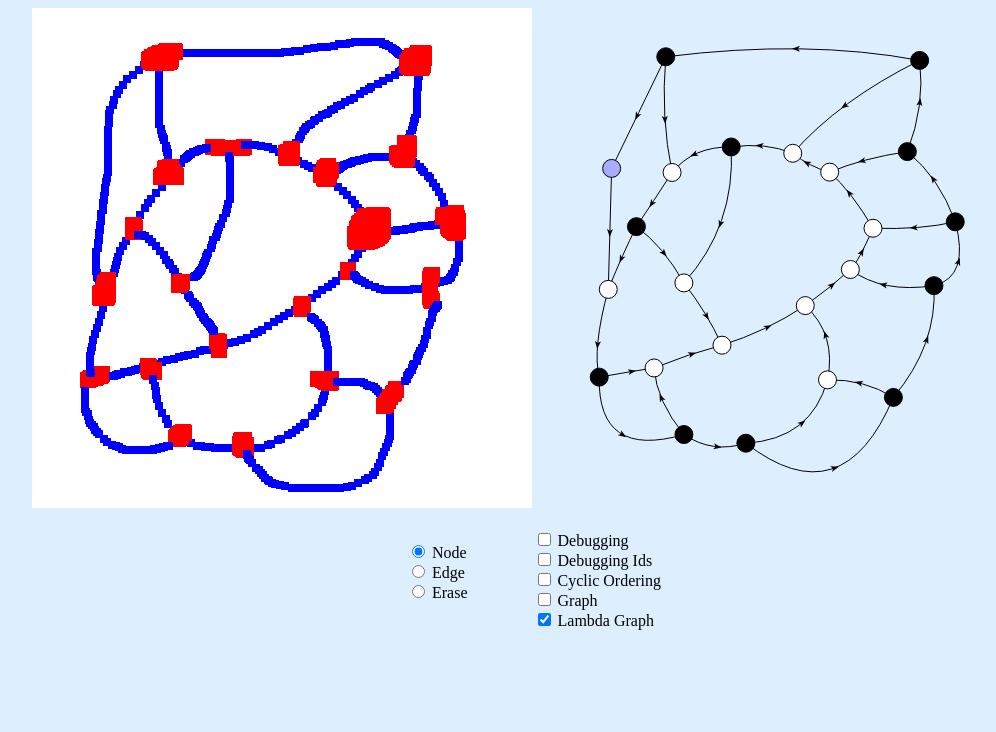
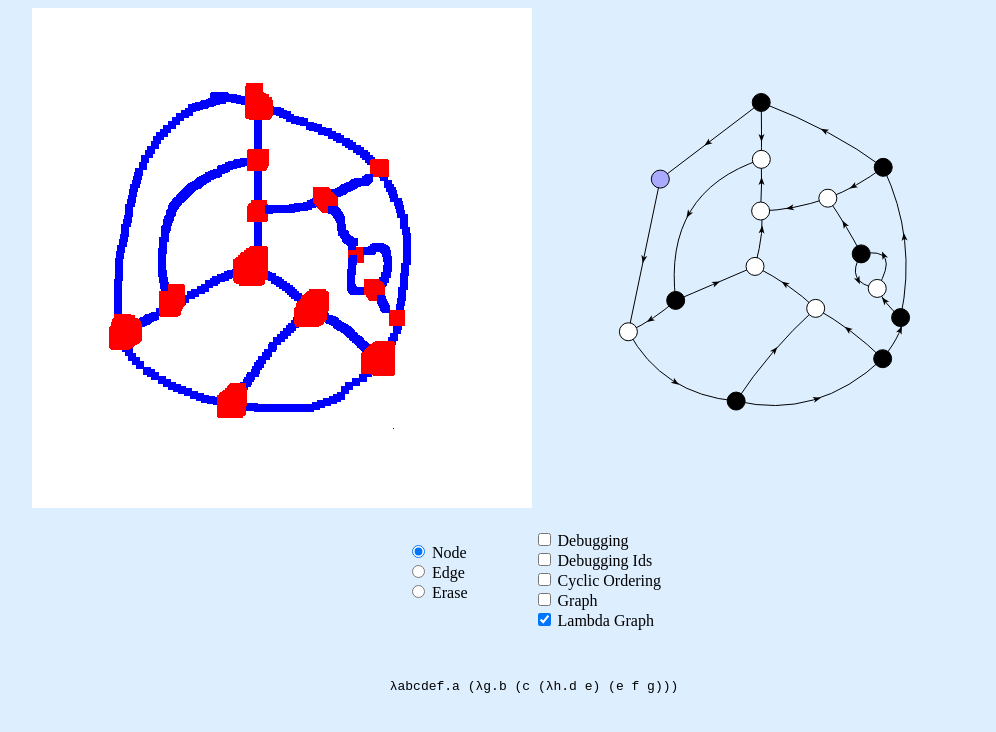
Before and after one commit to jcreedcmu/lambda-map-drawer, a website built with webpack: page public/index.html in a window 1280 px wide. Shown: the whole page, without its empty margins (106-1102 px from the left). Built offline with nearby package versions, Linux system fonts and the light colour scheme.

Commit message:
Trying to stringify into lambdas, but buggy.
I'm getting variable naming wrong somehow.

```diff
--- a/public/index.html
+++ b/public/index.html
@@ -55,6 +55,8 @@
 			 </td>
 		  </tr>
 		</table>
+		<br>
+		<pre id="lambda"></pre>
 	 </center>
 	 <script src="/js/bundle.js"></script>
   </body>
--- a/src/graph.ts
+++ b/src/graph.ts
@@ -120,10 +120,10 @@ export function findLambdaGraph(g: RootedGraphData): LambdaGraphData {
     edges[edge.i] = { ...g.edges[edge.i], tgt: edge.which };
   }
 
-  function process(vid: string, incoming: EdgeSpec) {
-    if (limit-- <= 0) return;
+  function process(vid: string, incoming: EdgeSpec): Exp {
+    if (limit-- <= 0) return { t: 'var' };
     if (vertices[vid] != undefined)
-      return; // already visited this vertex
+      return { t: 'var' }; // already visited this vertex
     const vedges = g.vertices[vid].edges;
     // find incoming edge
     const iix = vedges.findIndex(es => es.i == incoming.i);
@@ -141,26 +141,27 @@ export function findLambdaGraph(g: RootedGraphData): LambdaGraphData {
     // If we can get to the vertex across right edge *anyway*, that
     // means there's a cycle, and we should be a lambda.
     if (connected(vid, across(g, rightEdge)))
-      processAsLam(vid, leftEdge, rightEdge);
+      return processAsLam(vid, leftEdge, rightEdge);
     else
-      processAsApp(vid, leftEdge, rightEdge);
+      return processAsApp(vid, leftEdge, rightEdge);
   }
 
-  function processAsLam(vid: string, leftEdge: EdgeSpec, rightEdge: EdgeSpec) {
+  function processAsLam(vid: string, leftEdge: EdgeSpec, rightEdge: EdgeSpec): Exp {
     const vert = g.vertices[vid];
     vertices[vid] = { ...vert, t: 'lam' };
     awayFromMe(leftEdge);
 
-    process(across(g, rightEdge), rightEdge);
+    return { t: 'lam', b: process(across(g, rightEdge), rightEdge) };
   }
 
-  function processAsApp(vid: string, leftEdge: EdgeSpec, rightEdge: EdgeSpec) {
+  function processAsApp(vid: string, leftEdge: EdgeSpec, rightEdge: EdgeSpec): Exp {
     const vert = g.vertices[vid];
     vertices[vid] = { ...vert, t: 'app' };
     towardMe(leftEdge);
 
-    process(across(g, leftEdge), leftEdge);
-    process(across(g, rightEdge), rightEdge);
+    const cl = process(across(g, leftEdge), leftEdge);
+    const cr = process(across(g, rightEdge), rightEdge);
+    return { t: 'app', f: cr, arg: cl };
   }
 
 
@@ -172,7 +173,7 @@ export function findLambdaGraph(g: RootedGraphData): LambdaGraphData {
   const leftEdge = vert.edges[0];
   const rightEdge = vert.edges[1];
   towardMe(rightEdge);
-  processAsLam(vid, leftEdge, rightEdge);
+  const exp = processAsLam(vid, leftEdge, rightEdge);
 
-  return { vertices, edges, root: g.root };
+  return { vertices, edges, root: g.root, exp };
 }
--- a/src/index.ts
+++ b/src/index.ts
@@ -167,6 +167,36 @@ function drawArrowHead(d: CanvasRenderingContext2D, m: Point, va: Point, vb: Poi
   d.restore();
 }
 
+type From = 'lam' | 'appl' | 'appr' | 'top';
+type StringifyRes = { s: string, vars: number, counter: number };
+
+function stringifyLam(counter: number, G: string[], e: Exp, frm: From): StringifyRes {
+  switch (e.t) {
+    case 'lam': {
+      const v = String.fromCharCode(counter + 97);
+      const bind = frm == 'lam' ? '' : '\u03bb';
+      const res = stringifyLam(counter + 1, G.concat([v]), e.b, 'lam');
+      const rv = bind + v + res.s;
+      return {
+        s: (frm == 'lam' || frm == 'top') ? rv : '(' + rv + ')',
+        vars: res.vars - 1,
+        counter: res.counter,
+      };
+    }
+    case 'app': {
+      const pref = frm == 'lam' ? '.' : '';
+      const res1 = stringifyLam(counter, G, e.f, 'appl');
+      const res2 = stringifyLam(res1.counter, G.slice(res1.vars), e.arg, 'appr');
+      const rv = (pref + res1.s + ' ' + res2.s);
+      return {
+        s: frm == 'appr' ? '(' + rv + ')' : rv,
+        vars: res1.vars + res2.vars,
+        counter: res2.counter
+      };
+    }
+    case 'var': return { s: G[0], vars: 1, counter };
+  }
+}
 function renderLambdaGraph(g: LambdaGraphData, c: Canvas) {
   const { d } = c
   g.edges.forEach((e) => {
@@ -198,6 +228,7 @@ function renderLambdaGraph(g: LambdaGraphData, c: Canvas) {
     d.fill();
     d.stroke();
   }
+  document.getElementById('lambda')!.innerText = stringifyLam(0, [], g.exp, 'top').s;
 }
 
 function enabled(id: string): boolean {
@@ -231,9 +262,10 @@ function go() {
     if (enabled('renderLambda')) {
       try {
         const lg = findLambdaGraph(rg);
-        renderLambdaGraph(lg, c2);
+        const exp = renderLambdaGraph(lg, c2);
       }
       catch (e) {
+        document.getElementById('lambda')!.innerText = '';
         console.log(e);
         renderGraph(rg, c2);
       }
@@ -294,5 +326,5 @@ function go() {
 }
 
 const l = new Loader();
-l.image('/img/sample.png', 'sample');
+l.image('/img/counterexample.png', 'sample');
 l.done(go);
--- a/src/types.d.ts
+++ b/src/types.d.ts
@@ -45,8 +45,14 @@ type NodeType = 'app' | 'lam';
 type LambdaVertex = Vertex & { t: NodeType };
 type LambdaEdge = Edge & { tgt: 'a' | 'b' };
 
+type Exp =
+  |  { t: 'var' }
+  | { t: 'lam', b: Exp }
+  | { t: 'app', f: Exp, arg: Exp };
+
 type LambdaGraphData = {
   root: string,
   vertices: Dict<LambdaVertex>,
   edges: LambdaEdge[],
+  exp: Exp,
 }
```
Also changed, not shown: public/img/counterexample.png (added).
